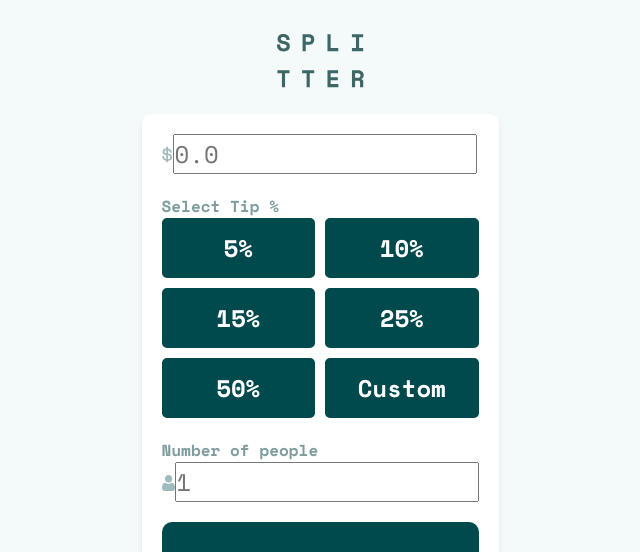
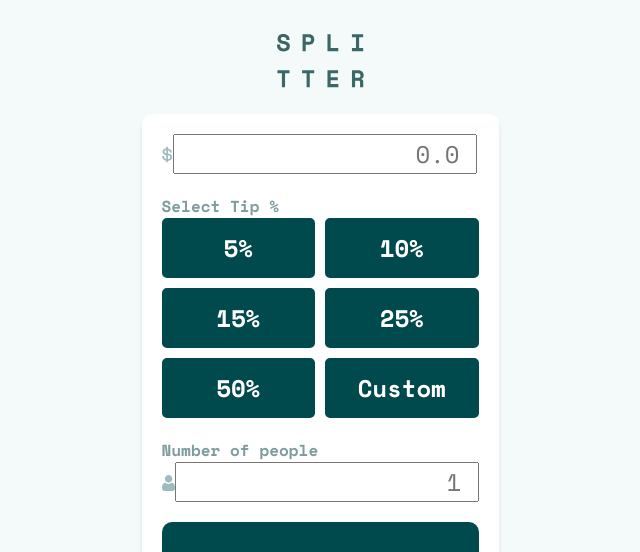
Before and after one commit to SankThomas/tip-calculator-app, a React (Create React App) app: page / in a window 1280 px wide. Shown: the top 552 px of the page, without its empty margins (320-960 px from the left). Built offline with nearby package versions, Linux system fonts and the light colour scheme.

Commit message:
align input text to the right

```diff
--- a/src/index.css
+++ b/src/index.css
@@ -33,6 +33,10 @@ body {
   margin-top: 20px;
   border-radius: 10px;
   box-shadow: 0 5px 5px hsl(183, 100%, 15%, 0.1);
+}
+
+input:not([type="reset"]) {
+  text-align: right;
 }
 
 input,
```
